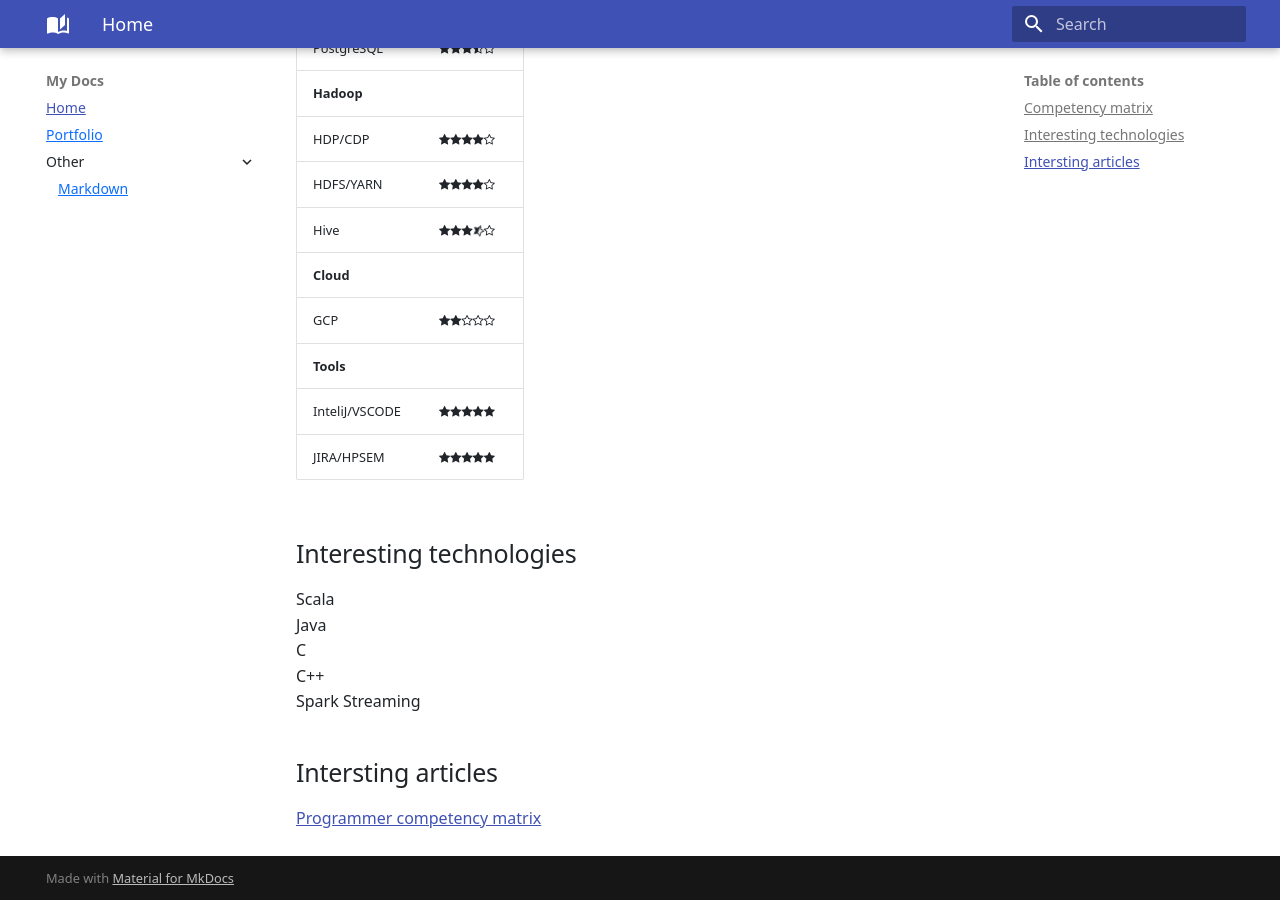
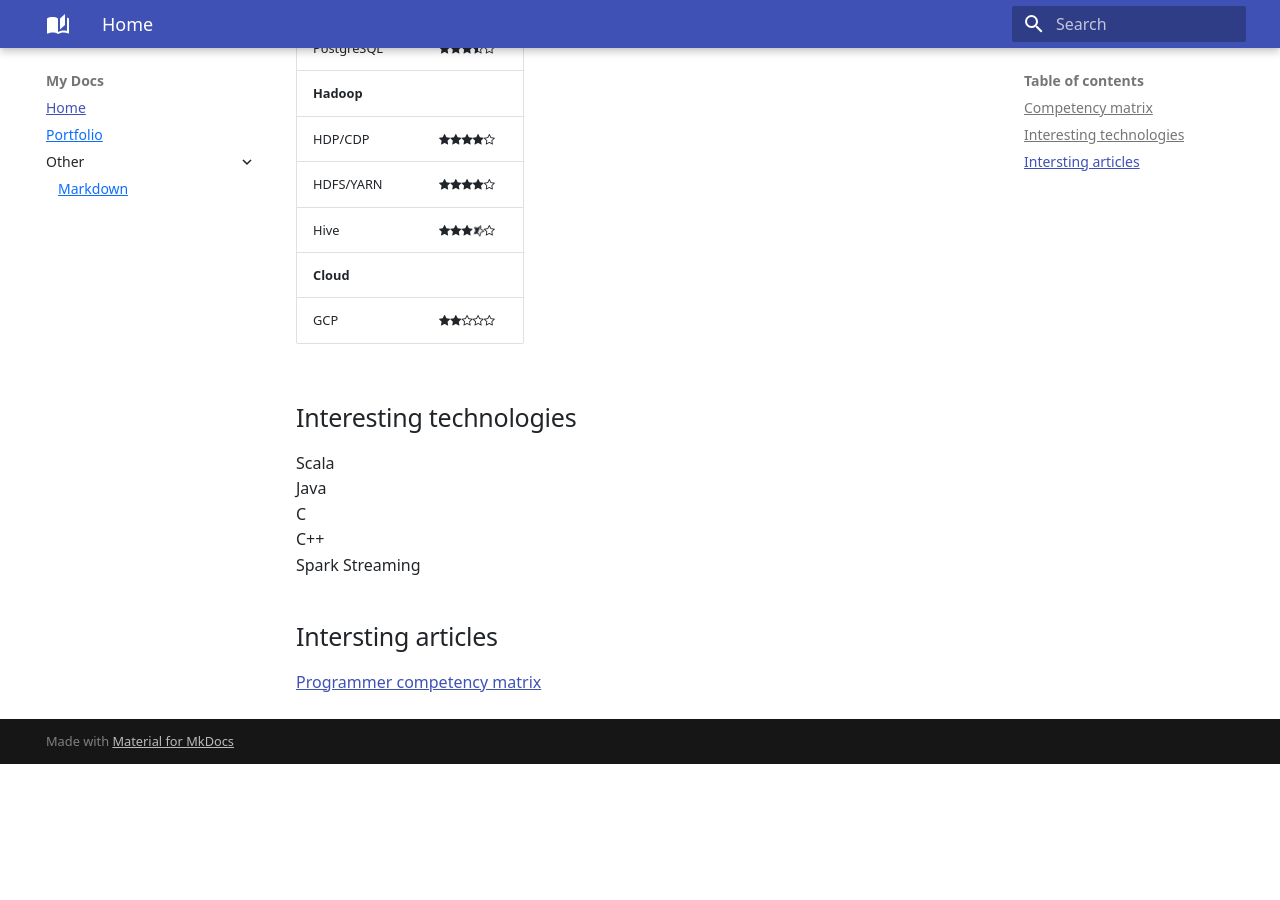
Before and after one commit to j-gaze/blog, an MkDocs documentation site: the page built from docs/index.md, in a window 1280 px wide and 900 px high, scrolled down 1005 px. Built offline with MkDocs 1.6.1 and Material for MkDocs 9.7.7, drawn with Linux system fonts in a browser that asks for light colours; after the commit the page ends 1769 px from its top, so only the background shows below that.

Commit message:
Update index.md

```diff
--- a/docs/index.md
+++ b/docs/index.md
@@ -30,9 +30,6 @@ Below list technologies and my level  (in my opinion)
 |Hive|<i class="fa fa-star" style="font-size:12px"></i><i class="fa fa-star" style="font-size:12px"></i><i class="fa fa-star" style="font-size:12px"></i><i class="fa fa-star-half-o fa-spin" style="font-size:12px"></i><i class="fa fa-star-o" style="font-size:12px"></i>|
 |**Cloud**||
 |GCP|<i class="fa fa-star" style="font-size:12px"></i><i class="fa fa-star" style="font-size:12px"></i><i class="fa fa-star-o" style="font-size:12px"></i><i class="fa fa-star-o" style="font-size:12px"></i><i class="fa fa-star-o" style="font-size:12px"></i>||
-|**Tools**||
-|InteliJ/VSCODE|<i class="fa fa-star" style="font-size:12px"></i><i class="fa fa-star" style="font-size:12px"></i><i class="fa fa-star" style="font-size:12px"></i><i class="fa fa-star" style="font-size:12px"></i><i class="fa fa-star" style="font-size:12px"></i>||
-|JIRA/HPSEM|<i class="fa fa-star" style="font-size:12px"></i><i class="fa fa-star" style="font-size:12px"></i><i class="fa fa-star" style="font-size:12px"></i><i class="fa fa-star" style="font-size:12px"></i><i class="fa fa-star" style="font-size:12px"></i>||
 
 
 ## Interesting technologies
```
